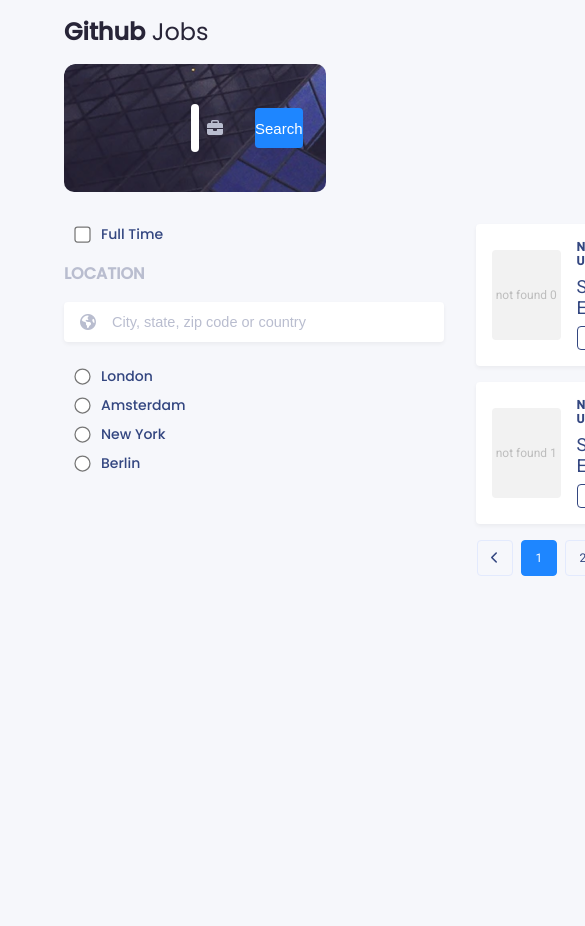
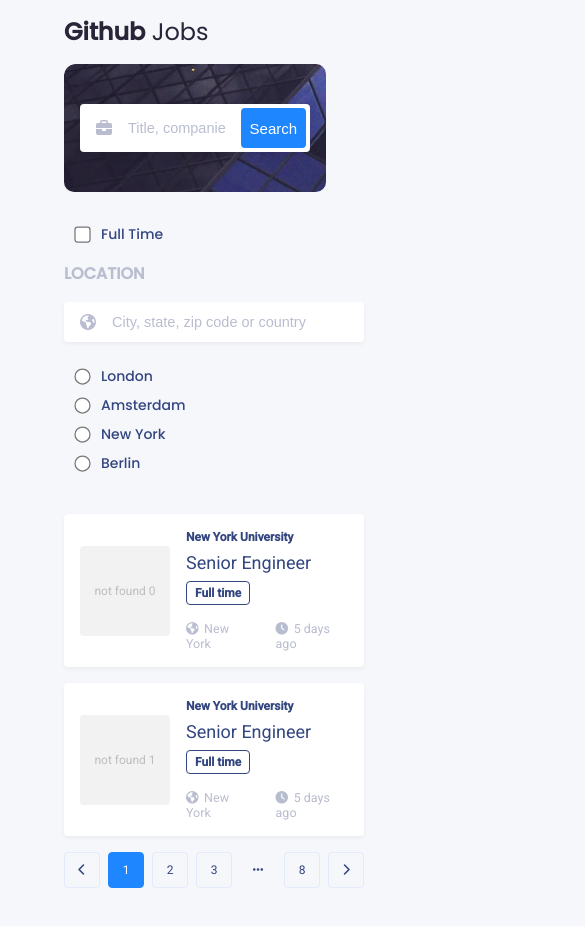
Before and after one commit to tices0/React-Projects, a React (Create React App) app in the folder github-jobs/: page / in a window 390 px wide. Shown: the top 926 px of the page, 585 px wide, since content can reach past the window. Before the commit the page ends 844 px from the top, so only its background shows below. Built offline with nearby package versions, Linux system fonts and the light colour scheme.

Commit message:
front page fully responsive - all media queries don

```diff
--- a/github-jobs/src/components/JobView.js
+++ b/github-jobs/src/components/JobView.js
@@ -7,7 +7,8 @@
 		<section className="job-view">
 			<div className="sidebar">
 				<button onClick={() => setJobView(false)}>
-					--- Back to search
+					<i className="fa-solid fa-long-arrow-alt-left"></i>
+					Back to search
 				</button>
 				<h2>How to apply</h2>
 				<p>
--- a/github-jobs/src/index.js
+++ b/github-jobs/src/index.js
@@ -4,3 +4,5 @@
 
 const root = createRoot(document.getElementById("root"));
 root.render(<App />);
+
+console.log(window.innerWidth)
--- a/github-jobs/src/styles/style.css
+++ b/github-jobs/src/styles/style.css
@@ -44,7 +44,6 @@
 main {
   display: grid;
   grid-template-columns: 380px 1fr;
-  grid-template-rows: 1fr;
   gap: 2rem;
   margin-top: 2rem;
 }
@@ -208,7 +207,7 @@
 }
 section.jobs-container .jobs li .img-container {
   background: #f2f2f2;
-  width: 100px;
+  min-width: 90px;
   height: 90px;
   border-radius: 4px;
   display: flex;
@@ -318,4 +317,91 @@
 }
 section.jobs-container nav ul li.break:hover {
   border: 1.5px solid #1e86ff;
+}
+
+@media only screen and (max-width: 1020px) {
+  section.jobs-container .jobs li .info .right {
+    flex-direction: column;
+    gap: 1rem;
+  }
+}
+@media only screen and (max-width: 920px) {
+  .search-container .search-bar {
+    width: calc(100% - 200px);
+  }
+}
+@media only screen and (max-width: 890px) {
+  main {
+    grid-template-columns: 1fr 1fr;
+  }
+}
+@media only screen and (max-width: 840px) {
+  section.jobs-container .jobs li .info {
+    flex-direction: column;
+    align-items: flex-start;
+    gap: 1rem;
+  }
+  section.jobs-container .jobs li .info .right {
+    align-self: flex-start;
+    flex-direction: row;
+    gap: 1.5rem;
+  }
+  .search-container .search-bar {
+    width: calc(100% - 150px);
+  }
+}
+@media only screen and (max-width: 785px) {
+  .search-container .search-bar {
+    width: calc(100% - 100px);
+  }
+}
+@media only screen and (max-width: 740px) {
+  main {
+    grid-template-columns: 1fr;
+  }
+  section.jobs-container .jobs li .info {
+    flex-direction: row;
+    gap: 1rem;
+  }
+  section.jobs-container .jobs li .info .right {
+    align-self: flex-end;
+    flex-direction: row;
+    gap: 2rem;
+  }
+  .search-container .search-bar {
+    width: calc(100% - 50px);
+  }
+}
+@media only screen and (max-width: 680px) {
+  .search-container .search-bar {
+    width: calc(100% - 25px);
+  }
+}
+@media only screen and (max-width: 655px) {
+  .search-container .search-bar {
+    width: 100%;
+  }
+}
+@media only screen and (max-width: 630px) {
+  .search-container {
+    padding: 2.5rem 1rem;
+  }
+}
+@media only screen and (max-width: 620px) {
+  section.jobs-container .jobs li .info .right {
+    flex-direction: column;
+    gap: 1rem;
+  }
+}
+@media only screen and (max-width: 620px) {
+  section.jobs-container .jobs li .info {
+    flex-direction: column;
+    align-items: flex-start;
+    gap: 1rem;
+  }
+  section.jobs-container .jobs li .info .right {
+    align-self: flex-start;
+    flex-direction: row;
+    gap: 1.5rem;
+  }
 }/*# sourceMappingURL=style.css.map */
--- a/github-jobs/src/styles/style.scss
+++ b/github-jobs/src/styles/style.scss
@@ -58,7 +58,6 @@
 main {
 	display: grid;
 	grid-template-columns: 380px 1fr;
-	grid-template-rows: 1fr;
 	gap: 2rem;
 	margin-top: 2rem;
 }
@@ -235,7 +234,7 @@
 
 			.img-container {
 				background: #f2f2f2;
-				width: 100px;
+				min-width: 90px;
 				height: 90px;
 				border-radius: 4px;
 				@include flexCenter(row);
@@ -340,11 +339,134 @@
 				&.break {
 					border: none;
 
-                    &:hover {
-                        border: 1.5px solid $button;
-                    }
+					&:hover {
+						border: 1.5px solid $button;
+					}
 				}
 			}
+		}
+	}
+}
+
+// MEDIA QUERIES
+
+@media only screen and (max-width: 1020px) {
+	// change position of location and time of each job
+	section.jobs-container {
+		.jobs li .info .right {
+			flex-direction: column;
+			gap: 1rem;
+		}
+	}
+}
+
+@media only screen and (max-width: 920px) {
+	// make search bar longer
+	.search-container .search-bar {
+		width: calc(100% - 200px);
+	}
+}
+
+@media only screen and (max-width: 890px) {
+	// change grid size to halves
+	main {
+		grid-template-columns: 1fr 1fr;
+	}
+}
+
+@media only screen and (max-width: 840px) {
+	// move right info to under the left info
+	section.jobs-container .jobs li .info {
+		flex-direction: column;
+		align-items: flex-start;
+		gap: 1rem;
+
+		.right {
+			align-self: flex-start;
+			flex-direction: row;
+			gap: 1.5rem;
+		}
+	}
+
+	// make search bar longer
+	.search-container .search-bar {
+		width: calc(100% - 150px);
+	}
+}
+
+@media only screen and (max-width: 785px) {
+	// make search bar longer
+	.search-container .search-bar {
+		width: calc(100% - 100px);
+	}
+}
+
+@media only screen and (max-width: 740px) {
+	// change to phone/ipad view
+	main {
+		grid-template-columns: 1fr;
+	}
+
+	// change job card design back to original
+	section.jobs-container .jobs li .info {
+		flex-direction: row;
+		gap: 1rem;
+
+		.right {
+			align-self: flex-end;
+			flex-direction: row;
+			gap: 2rem;
+		}
+	}
+
+	// make search bar longer
+	.search-container .search-bar {
+		width: calc(100% - 50px);
+	}
+}
+
+@media only screen and (max-width: 680px) {
+    // make search bar longer
+	.search-container .search-bar {
+		width: calc(100% - 25px);
+	}
+}
+
+@media only screen and (max-width: 655px) {
+    // make search bar longer
+	.search-container .search-bar {
+		width: 100%;
+	}
+}
+
+@media only screen and (max-width: 630px) {
+    // make search bar longer
+	.search-container {
+		padding: 2.5rem 1rem;
+	}
+}
+
+@media only screen and (max-width: 620px) {
+	// change position of location and time of each job
+	section.jobs-container {
+		.jobs li .info .right {
+			flex-direction: column;
+			gap: 1rem;
+		}
+	}
+}
+
+@media only screen and (max-width: 620px) {
+    // move right info to under the left info
+	section.jobs-container .jobs li .info {
+		flex-direction: column;
+		align-items: flex-start;
+		gap: 1rem;
+
+		.right {
+			align-self: flex-start;
+			flex-direction: row;
+			gap: 1.5rem;
 		}
 	}
 }
```
Also changed, not shown: 1 other file (tests, documents, lock files or other folders).
